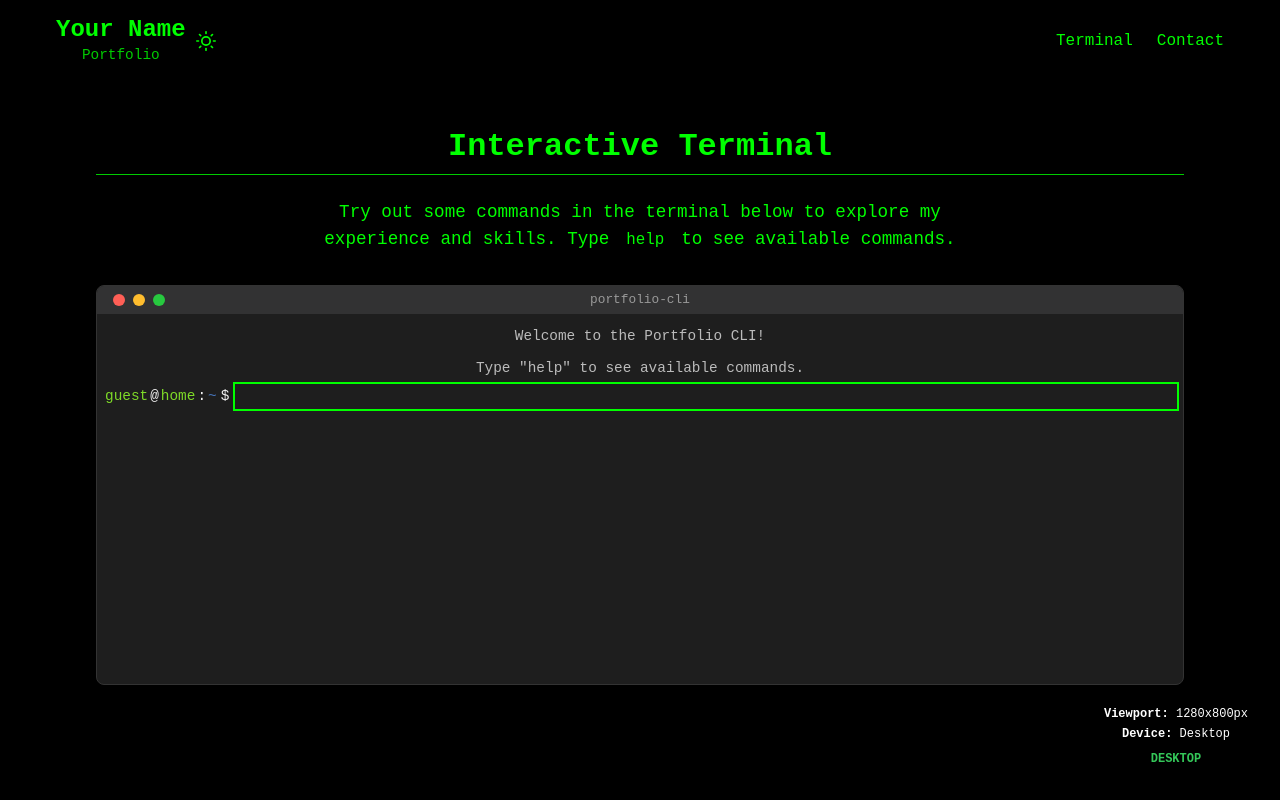
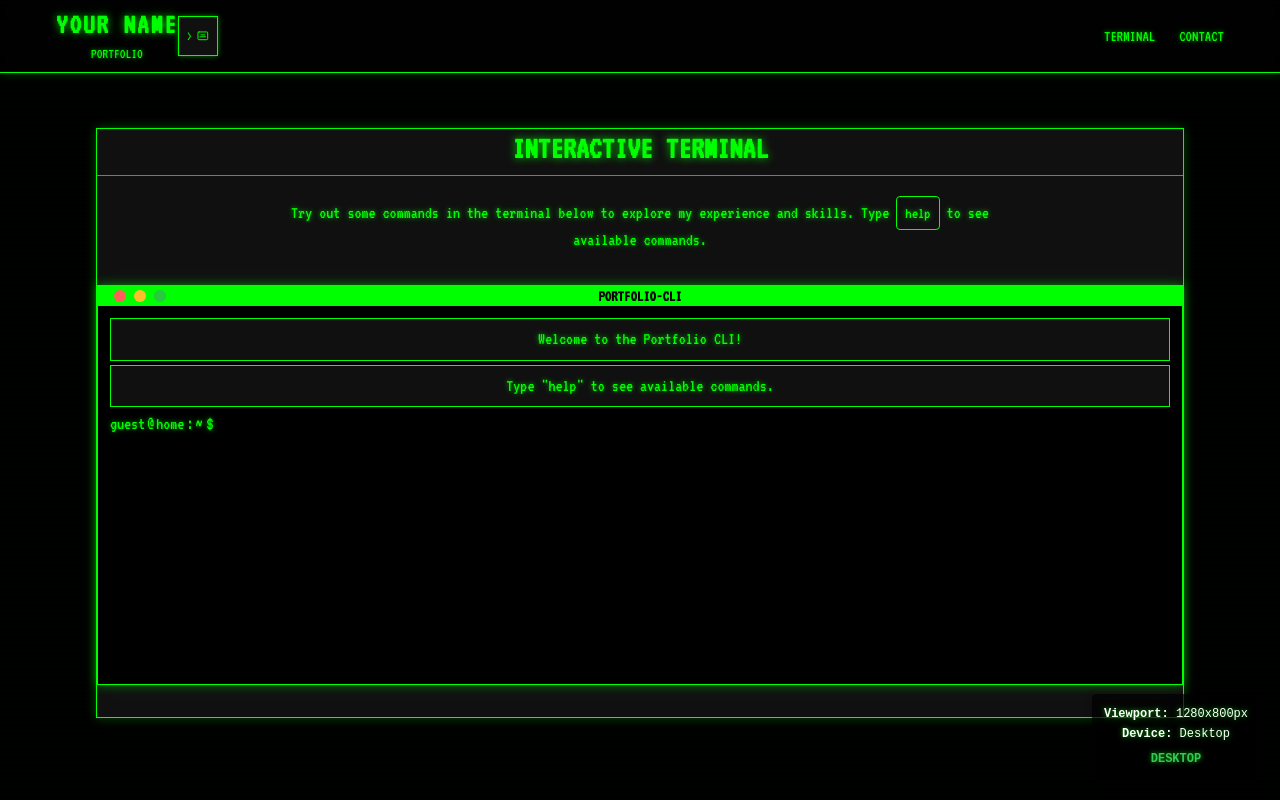
Before and after one commit to CarlosDanielDev/portfolio, a React (Vite) app: page / in a window 1280 px wide. Shown: the top 800 px of the page. Built offline with nearby package versions, Linux system fonts and the light colour scheme.

Commit message:
feat: implement `DosTheme` styles and integrate into components for enhanced theming support

```diff
--- a/src/index.css
+++ b/src/index.css
@@ -1,4 +1,5 @@
 @import url('https://fonts.googleapis.com/css2?family=Orbitron:wght@400;500;700&display=swap');
+@import './presentation/styles/dos-theme.css';
 
 :root {
   color-scheme: light dark;
--- a/src/presentation/components/Header.css
+++ b/src/presentation/components/Header.css
@@ -209,3 +209,45 @@
 [data-theme="cyberpunk"] .header-nav-link:hover {
   text-shadow: 0 0 8px var(--colors-primary);
 }
+
+[data-theme="dos"] .header {
+  border-bottom: 1px solid var(--colors-primary);
+  box-shadow: 0 0 10px rgba(0, 255, 0, 0.3);
+  padding: 0.5rem 0;
+}
+
+[data-theme="dos"] .header-logo h1 {
+  font-family: 'VT323', 'Courier New', monospace;
+  color: var(--colors-primary);
+  text-shadow: 0 0 8px rgba(0, 255, 0, 0.8);
+  text-transform: uppercase;
+  letter-spacing: 2px;
+  font-size: 1.8rem;
+}
+
+[data-theme="dos"] .header-tagline {
+  font-family: 'VT323', 'Courier New', monospace;
+  color: var(--colors-text-primary);
+  text-transform: uppercase;
+}
+
+[data-theme="dos"] .header-nav-link {
+  font-family: 'VT323', 'Courier New', monospace;
+  text-transform: uppercase;
+  transition: all var(--transitions-fast);
+}
+
+[data-theme="dos"] .header-nav-link:hover {
+  color: var(--colors-primary);
+  text-shadow: 0 0 5px rgba(0, 255, 0, 0.7);
+}
+
+[data-theme="dos"] .header-nav-link::after {
+  background-color: var(--colors-primary);
+  height: 1px;
+}
+
+[data-theme="dos"] .mobile-menu-toggle .hamburger-line {
+  background-color: var(--colors-primary);
+  box-shadow: 0 0 5px rgba(0, 255, 0, 0.5);
+}
--- a/src/presentation/components/Terminal.css
+++ b/src/presentation/components/Terminal.css
@@ -183,3 +183,65 @@
   color: var(--colors-text-primary);
   text-shadow: 0 0 5px var(--colors-secondary);
 }
+
+[data-theme="dos"] .terminal {
+  background-color: var(--colors-background);
+  border: 1px solid var(--colors-primary);
+  border-radius: 0;
+  box-shadow: 0 0 10px rgba(0, 255, 0, 0.5);
+  font-family: 'VT323', 'Courier New', monospace;
+}
+
+[data-theme="dos"] .terminal-header {
+  background-color: var(--colors-primary);
+  color: var(--colors-background);
+  padding: 4px 16px;
+}
+
+[data-theme="dos"] .terminal-title {
+  color: var(--colors-background);
+  font-family: 'VT323', 'Courier New', monospace;
+  font-size: 1rem;
+  font-weight: bold;
+  text-transform: uppercase;
+}
+
+[data-theme="dos"] .terminal-body {
+  color: var(--colors-text-primary);
+  background-color: var(--colors-background);
+  font-family: 'VT323', 'Courier New', monospace;
+  font-size: 1.1rem;
+  padding: 12px;
+  text-shadow: 0 0 5px rgba(0, 255, 0, 0.7);
+}
+
+[data-theme="dos"] .terminal-user,
+[data-theme="dos"] .terminal-host,
+[data-theme="dos"] .terminal-path {
+  color: var(--colors-primary);
+}
+
+[data-theme="dos"] .terminal-at,
+[data-theme="dos"] .terminal-colon,
+[data-theme="dos"] .terminal-dollar,
+[data-theme="dos"] .terminal-command,
+[data-theme="dos"] .terminal-output,
+[data-theme="dos"] .terminal-input {
+  color: var(--colors-text-primary);
+}
+
+[data-theme="dos"] .terminal-input {
+  font-family: 'VT323', 'Courier New', monospace;
+  font-size: 1.1rem;
+  caret-color: var(--colors-primary);
+  caret-shape: block;
+}
+
+[data-theme="dos"] .terminal-body::-webkit-scrollbar-track {
+  background: var(--colors-background);
+}
+
+[data-theme="dos"] .terminal-body::-webkit-scrollbar-thumb {
+  background: var(--colors-primary);
+  border: 1px solid var(--colors-primary);
+}
--- a/src/presentation/components/ThemeSwitcher.css
+++ b/src/presentation/components/ThemeSwitcher.css
@@ -112,3 +112,68 @@
 [data-theme='light'] .theme-switcher svg {
   color: var(--colors-text-primary);
 }
+
+[data-theme='dos'] .theme-switcher {
+  background: var(--colors-surface);
+  border: 1px solid var(--colors-primary);
+  border-radius: 0;
+  color: var(--colors-primary);
+  box-shadow: 0 0 5px rgba(0, 255, 0, 0.5);
+}
+
+[data-theme='dos'] .theme-switcher:hover {
+  background-color: var(--colors-primary);
+  color: var(--colors-background);
+}
+
+[data-theme='dos'] .theme-menu {
+  background-color: var(--colors-background);
+  border: 1px solid var(--colors-primary);
+  border-radius: 0;
+  box-shadow: 0 0 10px rgba(0, 255, 0, 0.5);
+  font-family: 'VT323', 'Courier New', monospace;
+  animation: blinkIn 0.3s step-end;
+}
+
+[data-theme='dos'] .theme-menu-item {
+  font-family: 'VT323', 'Courier New', monospace;
+  font-size: 1.1rem;
+  transition: all var(--transitions-fast);
+  border-bottom: 1px solid rgba(0, 255, 0, 0.3);
+}
+
+[data-theme='dos'] .theme-menu-item:last-child {
+  border-bottom: none;
+}
+
+[data-theme='dos'] .theme-menu-item:hover {
+  background-color: var(--colors-primary);
+  color: var(--colors-background);
+}
+
+[data-theme='dos'] .theme-menu-item.active {
+  background-color: var(--colors-primary);
+  color: var(--colors-background);
+  font-weight: normal;
+}
+
+[data-theme='dos'] .theme-menu-item.active .theme-icon {
+  color: var(--colors-background);
+}
+
+[data-theme='dos'] .theme-menu-item:before {
+  content: '>';
+  margin-right: 5px;
+  display: inline-block;
+  visibility: hidden;
+}
+
+[data-theme='dos'] .theme-menu-item.active:before,
+[data-theme='dos'] .theme-menu-item:hover:before {
+  visibility: visible;
+}
+
+@keyframes blinkIn {
+  0%, 50% { opacity: 0; }
+  100% { opacity: 1; }
+}
--- a/src/presentation/components/ThemeSwitcher.tsx
+++ b/src/presentation/components/ThemeSwitcher.tsx
@@ -60,6 +60,23 @@ export function ThemeSwitcher() {
       >
         <polygon points="12 2 15.09 8.26 22 9.27 17 14.14 18.18 21.02 12 17.77 5.82 21.02 7 14.14 2 9.27 8.91 8.26 12 2"></polygon>
       </svg>
+    ),
+    dos: (
+      <svg
+        xmlns="http://www.w3.org/2000/svg"
+        width="20"
+        height="20"
+        viewBox="0 0 24 24"
+        fill="none"
+        stroke="currentColor"
+        strokeWidth="2"
+        strokeLinecap="round"
+        strokeLinejoin="round"
+      >
+        <rect x="2" y="4" width="20" height="16" rx="2" ry="2"></rect>
+        <line x1="8" y1="10" x2="16" y2="10"></line>
+        <line x1="6" y1="14" x2="18" y2="14"></line>
+      </svg>
     )
   }
 
--- /dev/null
+++ b/src/presentation/styles/dos-theme.css
@@ -0,0 +1,99 @@
+@import url('https://fonts.googleapis.com/css2?family=VT323&display=swap');
+
+[data-theme='dos'] {
+  --text-shadow: 0 0 5px rgba(0, 255, 0, 0.7);
+
+  color: var(--colors-text-primary) !important;
+  text-shadow: var(--text-shadow);
+
+  background-image: linear-gradient(
+    rgba(0, 0, 0, 0),
+    rgba(0, 0, 0, 0) 50%,
+    rgba(0, 20, 0, 0.1) 50%,
+    rgba(0, 20, 0, 0.1)
+  );
+  background-size: 100% 4px;
+
+  ::selection {
+    background-color: var(--colors-primary);
+    color: var(--colors-background);
+  }
+}
+
+[data-theme='dos'] input,
+[data-theme='dos'] textarea {
+  caret-color: var(--colors-primary);
+  caret-shape: block;
+  animation: blink 1s step-end infinite;
+}
+
+[data-theme='dos'] pre,
+[data-theme='dos'] code {
+  font-family: 'VT323', 'Courier New', monospace;
+  border: 1px solid var(--colors-primary);
+  background-color: var(--colors-surface);
+  padding: 0.5rem;
+}
+
+[data-theme='dos'] button,
+[data-theme='dos'] .button {
+  font-family: 'VT323', 'Courier New', monospace;
+  background-color: var(--colors-surface);
+  color: var(--colors-primary);
+  border: 1px solid var(--colors-primary);
+  box-shadow: 0 0 5px rgba(0, 255, 0, 0.5);
+  transition: all 150ms step-end;
+  text-transform: uppercase;
+  position: relative;
+}
+
+[data-theme='dos'] button:hover,
+[data-theme='dos'] .button:hover {
+  background-color: var(--colors-primary);
+  color: var(--colors-background);
+  box-shadow: 0 0 10px rgba(0, 255, 0, 0.7);
+}
+
+[data-theme='dos'] button:before,
+[data-theme='dos'] .button:before {
+  content: '>';
+  margin-right: 5px;
+}
+
+/* Links */
+[data-theme='dos'] a {
+  color: var(--colors-primary);
+  text-decoration: none;
+  position: relative;
+  transition: all 150ms step-end;
+}
+
+[data-theme='dos'] a:hover {
+  color: var(--colors-info);
+  text-shadow: 0 0 8px rgba(0, 255, 255, 0.8);
+}
+
+[data-theme='dos'] .card,
+[data-theme='dos'] section,
+[data-theme='dos'] article {
+  border: 1px solid var(--colors-primary);
+  box-shadow: 0 0 10px rgba(0, 255, 0, 0.3);
+  background-color: var(--colors-surface);
+}
+
+[data-theme='dos'] h1,
+[data-theme='dos'] h2,
+[data-theme='dos'] h3,
+[data-theme='dos'] h4,
+[data-theme='dos'] h5,
+[data-theme='dos'] h6 {
+  font-family: 'VT323', 'Courier New', monospace;
+  color: var(--colors-primary);
+  text-shadow: 0 0 8px rgba(0, 255, 0, 0.8);
+  text-transform: uppercase;
+}
+
+@keyframes blink {
+  0%, 100% { opacity: 1; }
+  50% { opacity: 0; }
+}
```
